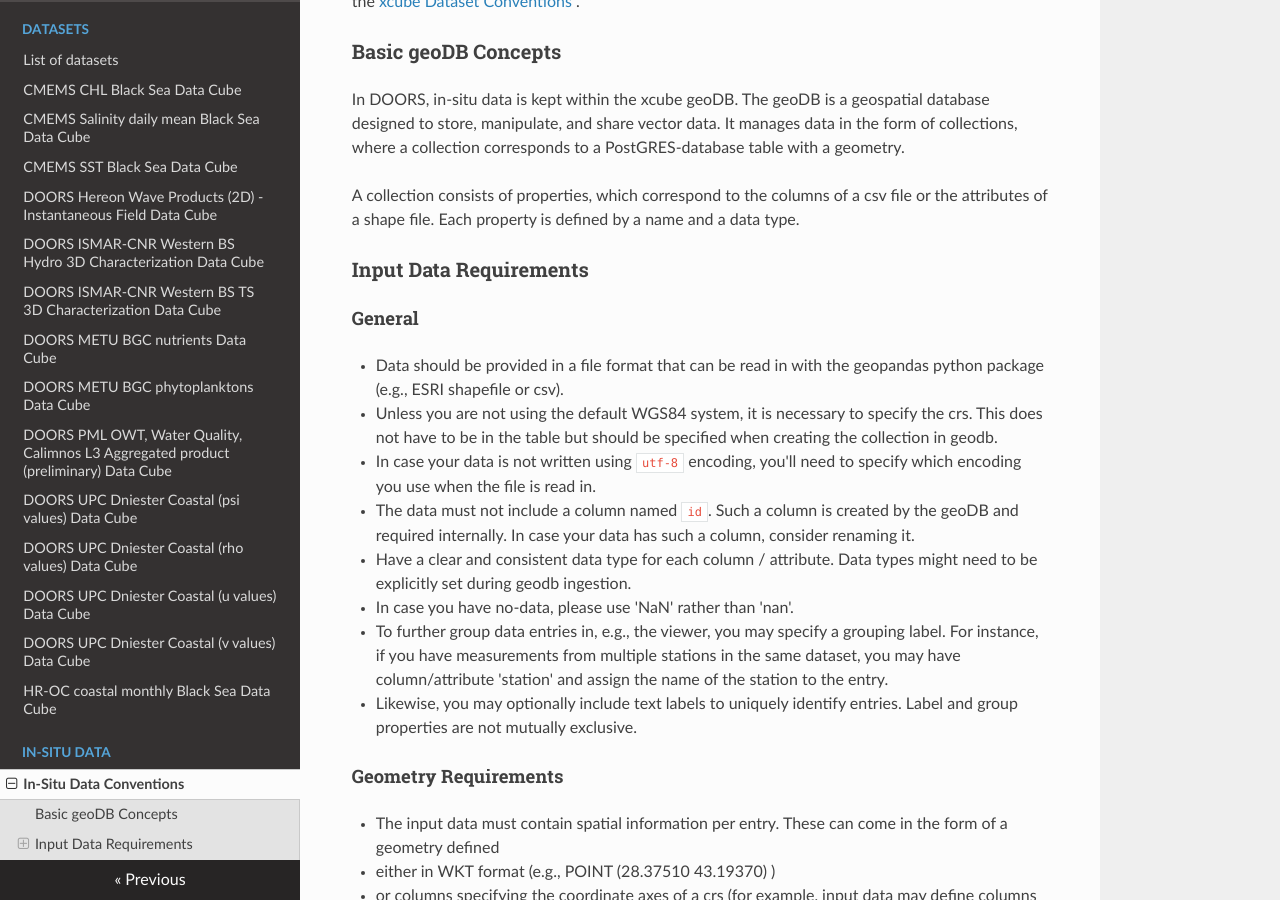
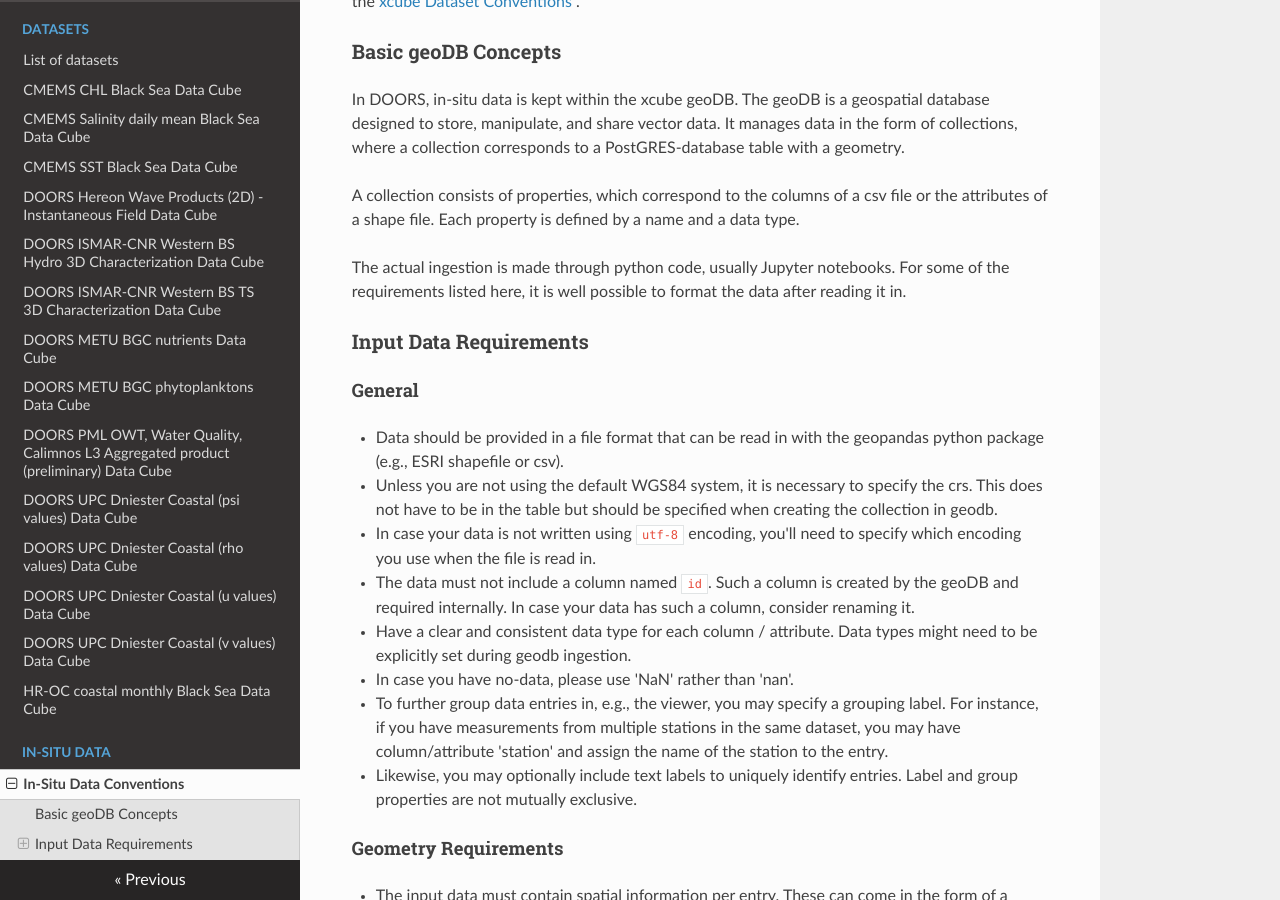
Before and after one commit to bcdev/doors-recipes, an MkDocs documentation site: the page built from docs/insitu/in-situ_data_conventions.md, in a window 1280 px wide and 900 px high, scrolled down 333 px. Built offline with MkDocs 1.6.1, drawn with Linux system fonts in a browser that asks for light colours; nearby versions of some CDN libraries.

Commit message:
edited section on basic concepts

```diff
--- a/docs/insitu/in-situ_data_conventions.md
+++ b/docs/insitu/in-situ_data_conventions.md
@@ -24,6 +24,10 @@ a PostGRES-database table with a geometry.
 A collection consists of properties, which correspond to the columns of a csv
 file or the attributes of a shape file.
 Each property is defined by a name and a data type.
+
+The actual ingestion is made through python code, usually Jupyter notebooks.
+For some of the requirements listed here, it is well possible to format the
+data after reading it in.
 
 ## Input Data Requirements
 
```
